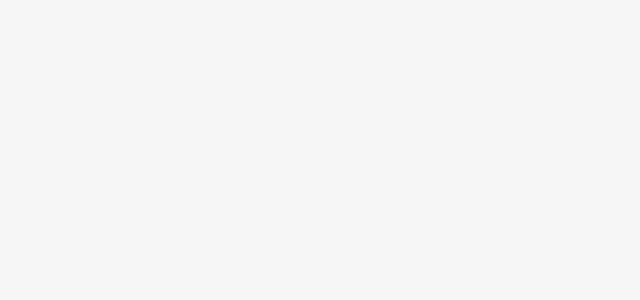
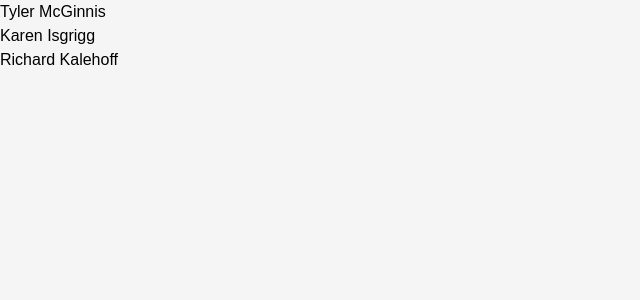
Before and after one commit to SamuelT12321/reactnd-contacts-app, a React (Create React App) app: page / in a window 1280 px wide. Shown: the top 300 px of the page, without its empty margins (0-640 px from the left). Built offline with nearby package versions, Linux system fonts and the light colour scheme.

Commit message:
Pass Data Into Components With Props

```diff
--- a/src/ListContacts.js
+++ b/src/ListContacts.js
@@ -5,7 +5,11 @@ class ListContacts extends Component {
     console.log('Props', this.props)
     return (
       <ol className='contact-list'>
-
+		{this.props.contacts.map((contact) => (
+          <li key={contact.id}>
+            {contact.name}
+          </li>
+        ))}
       </ol>
     )
   }
```
